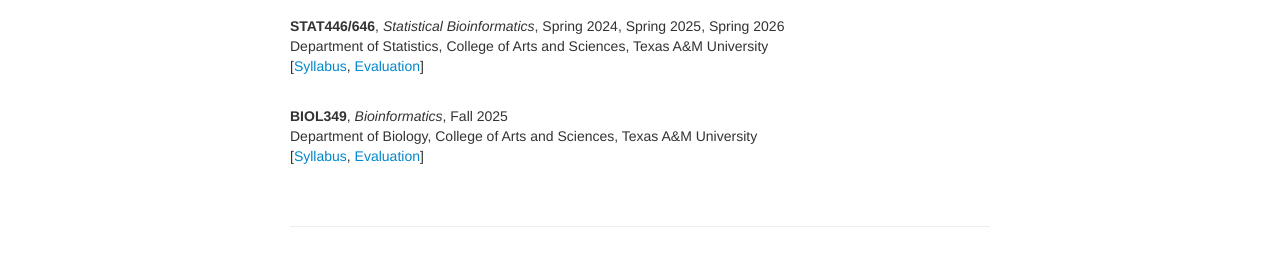
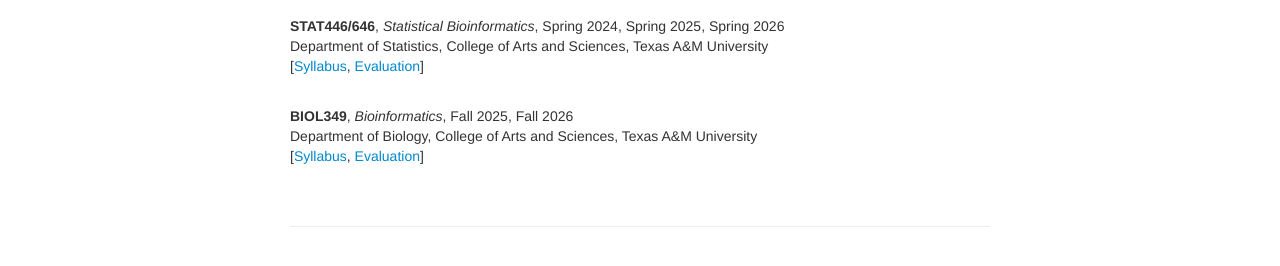
Before and after one commit to yuchaojiang/yuchaojiang.github.io, a Jekyll site: the page built from pages/teaching.md, in a window 1280 px wide. Shown: the part 426-692 px from the top of the page. Built offline with Jekyll 4.4.1, drawn with Linux system fonts in a browser that asks for light colours.

Commit message:
Update teaching.md

```diff
--- a/pages/teaching.md
+++ b/pages/teaching.md
@@ -35,7 +35,7 @@ Department of Statistics, College of Arts and Sciences, Texas A&M University <br
 </div>
 <br/>
 <div class="cv">
-  <b>BIOL349</b>, <i>Bioinformatics</i>, Fall 2025 <br/>
+  <b>BIOL349</b>, <i>Bioinformatics</i>, Fall 2025, Fall 2026 <br/>
 Department of Biology, College of Arts and Sciences, Texas A&M University <br/>
 [<a href="https://www.dropbox.com/scl/fi/p1pre6vhyhnfu5nbb24jt/BIOL349_Bioinformatics_syllabus_Yuchao_Jiang.pdf?rlkey=wgi4xgkuiyp1i5hkv0kz9u1nx&st=exawnntt&dl=0" title="Syllabus">Syllabus</a>, <a href="https://www.dropbox.com/scl/fi/7mjuxibu7wu9ceuxen316/student_evaluation.pdf?rlkey=2pxfa0hz3hey31r995365ul3m&st=89g1as6p&dl=0" title="Evaluation">Evaluation</a>]
 </div>
```
